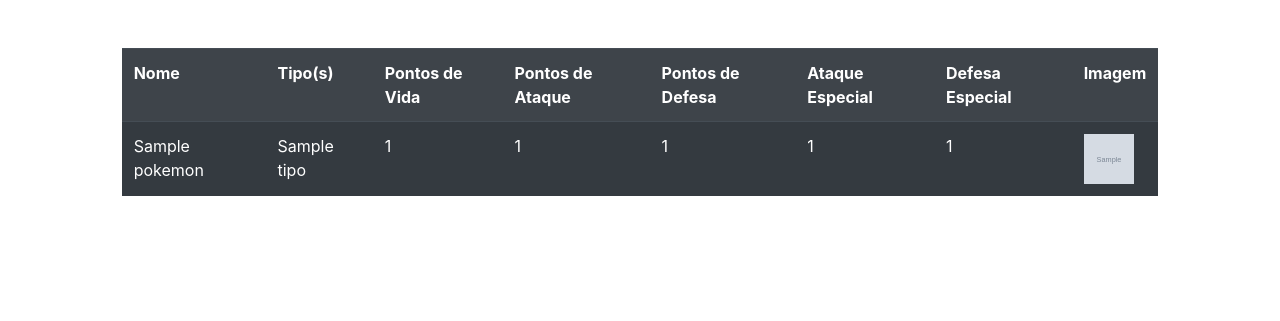
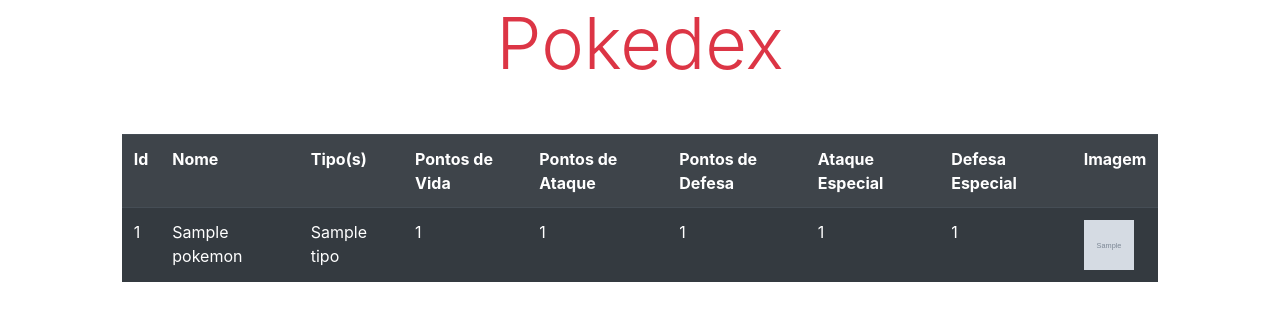
Before and after one commit to raphaelrss/pokedex_stefan, a Django app: page /pokedex/listar/ in a window 1280 px wide. Shown: the top 321 px of the page. Run offline with Django 3.2, Linux system fonts and the light colour scheme; tables that the repository leaves empty hold one stand-in row (values such as "Sample post"); grey boxes marked "Sample" are stand-in pictures; some libraries are stand-ins or nearby versions.

Commit message:
lista bonitinha, faltando BG e card

```diff
--- a/pokedex/templates/base.html
+++ b/pokedex/templates/base.html
@@ -7,6 +7,9 @@
           integrity="sha384-ggOyR0iXCbMQv3Xipma34MD+dH/1fQ784/j6cY/iJTQUOhcWr7x9JvoRxT2MZw1T" crossorigin="anonymous">
 </head>
 <body>
+<div class="text-danger">
+    <h1 class="display-3" align="center">Pokedex</h1>
+</div>
 <div class="container-fluid mt-5">
     <div class="row">
         <div class="col-md-10 offset-md-1">
--- a/pokedex/templates/pokemon.html
+++ b/pokedex/templates/pokemon.html
@@ -2,6 +2,7 @@
 {% block conteudo%}
 <table class="table table-striped table-dark">
     <tr>
+        <th scope="col">Id</th>
         <th scope="col">Nome</th>
         <th scope="col">Tipo(s)</th>
         <th scope="col">Pontos de Vida</th>
@@ -13,6 +14,7 @@
     </tr>
     {% for objeto in todos_pokemons %}
     <tr scope="row">
+        <td>{{ objeto.id }}</td>
         <td>{{ objeto.nome }}</td>
         <td>{% for tipo in objeto.fk_tipo.all %}
             {{tipo.nome}}<br/>
@@ -23,6 +25,7 @@
         <td>{{ objeto.pontos_de_defesa }}</td>
         <td>{{ objeto.ataque_especial }}</td>
         <td>{{ objeto.defesa_especial }}</td>
+
         <td><img src="{{objeto.imagem.url}}" width="50" height="50"/></td>
     </tr>
     {% endfor %}
```
